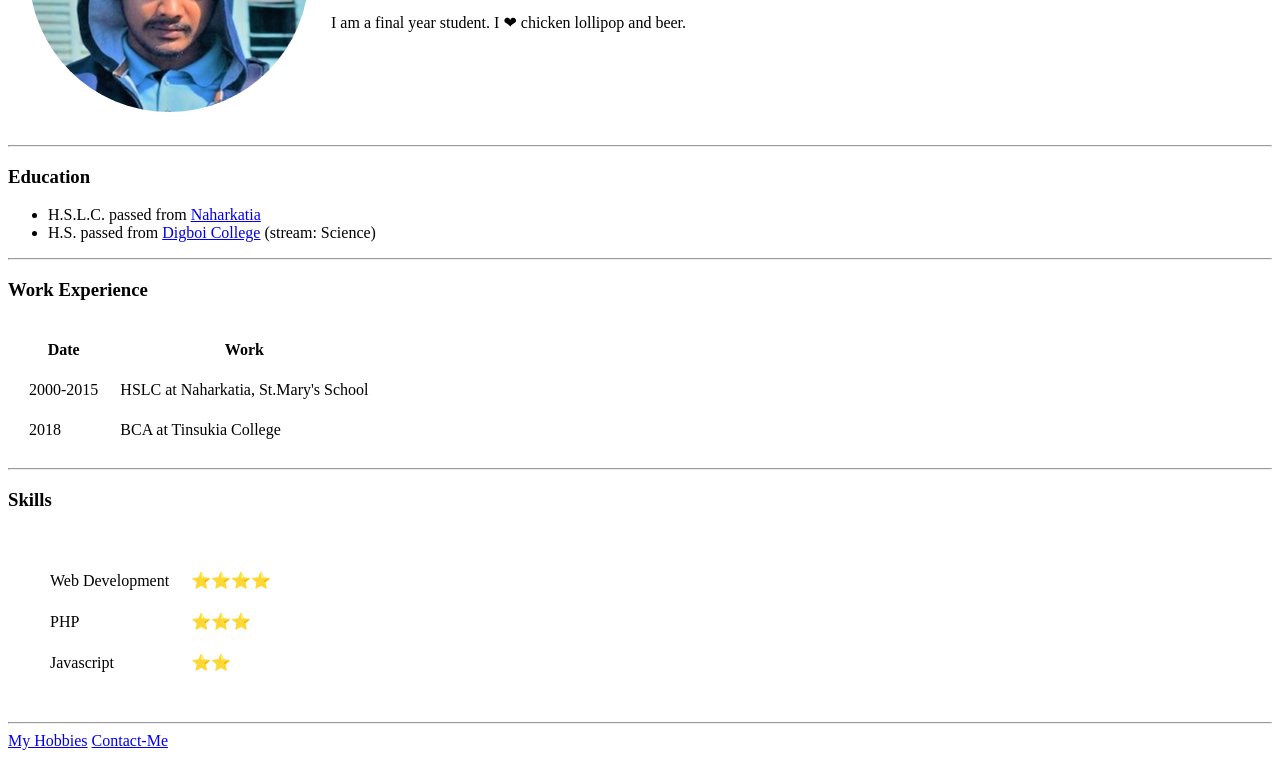
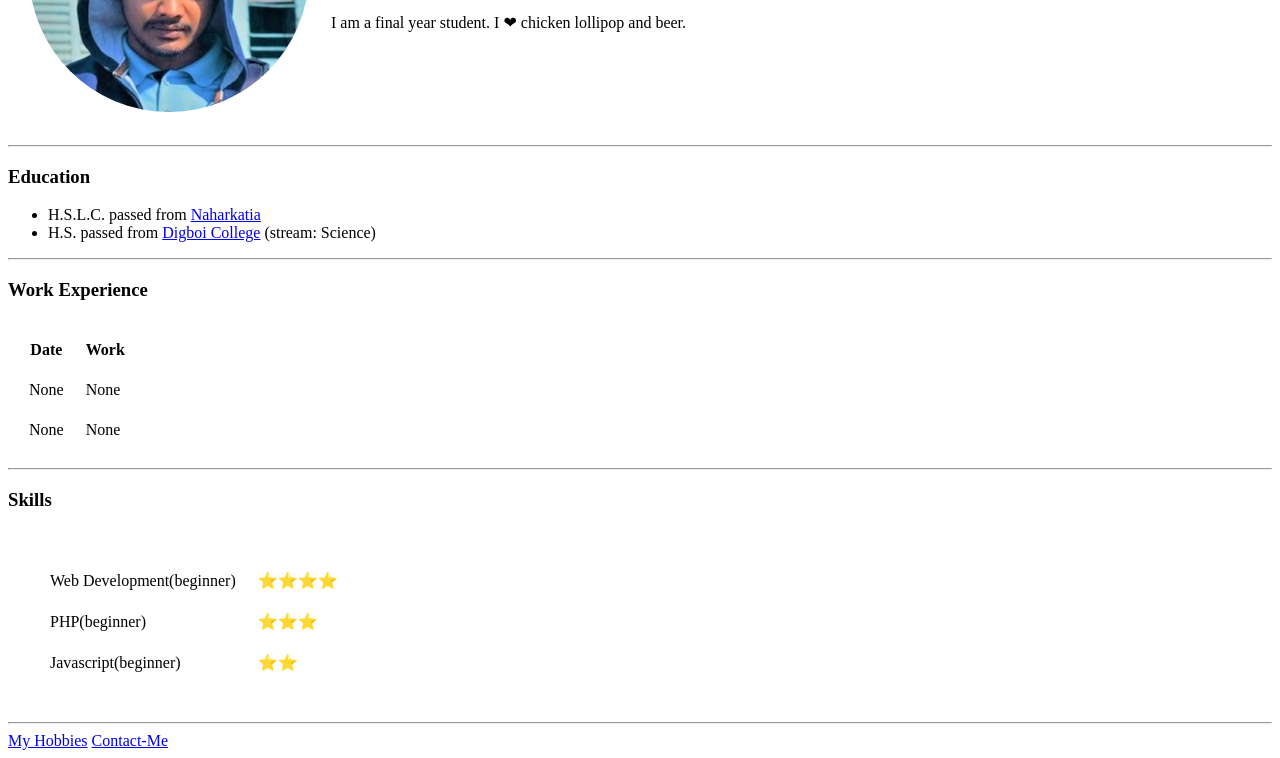
Before and after one commit to rohithoro/cv, a plain HTML site: page index.html in a window 1280 px wide. Shown: the part 197-955 px from the top of the page. Drawn offline with Linux system fonts and the light colour scheme.

Commit message:
Update index.html

```diff
--- a/index.html
+++ b/index.html
@@ -34,12 +34,12 @@
       </thead>
       <tbody>
         <tr>
-          <td>2000-2015</td>
-          <td>HSLC at Naharkatia, St.Mary's School</td>
+          <td>None</td>
+          <td>None</td>
         </tr>
         <tr>
-          <td>2018</td>
-          <td>BCA at Tinsukia College</td>
+          <td>None</td>
+          <td>None</td>
         </tr>
 
       </tbody>
@@ -53,15 +53,15 @@
       <tr>
         <td>  <table cellspacing="20">
             <tr>
-              <td>Web Development </td>
+              <td>Web Development(beginner) </td>
               <td>⭐⭐⭐⭐</td>
             </tr>
             <tr>
-              <td>PHP</td>
+              <td>PHP(beginner)</td>
               <td>⭐⭐⭐</td>
             </tr>
             <tr>
-              <td>Javascript</td>
+              <td>Javascript(beginner)</td>
               <td>⭐⭐</td>
             </tr>
           </table></td>
```
